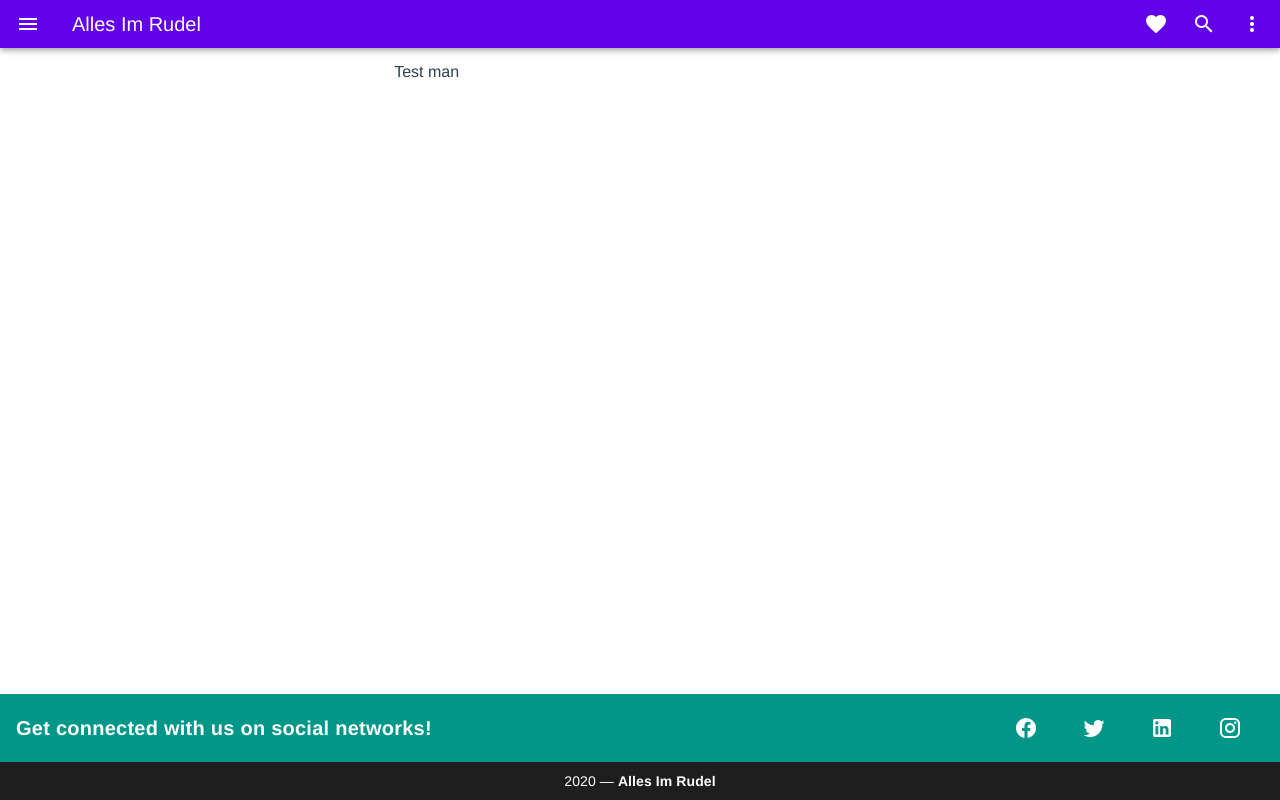
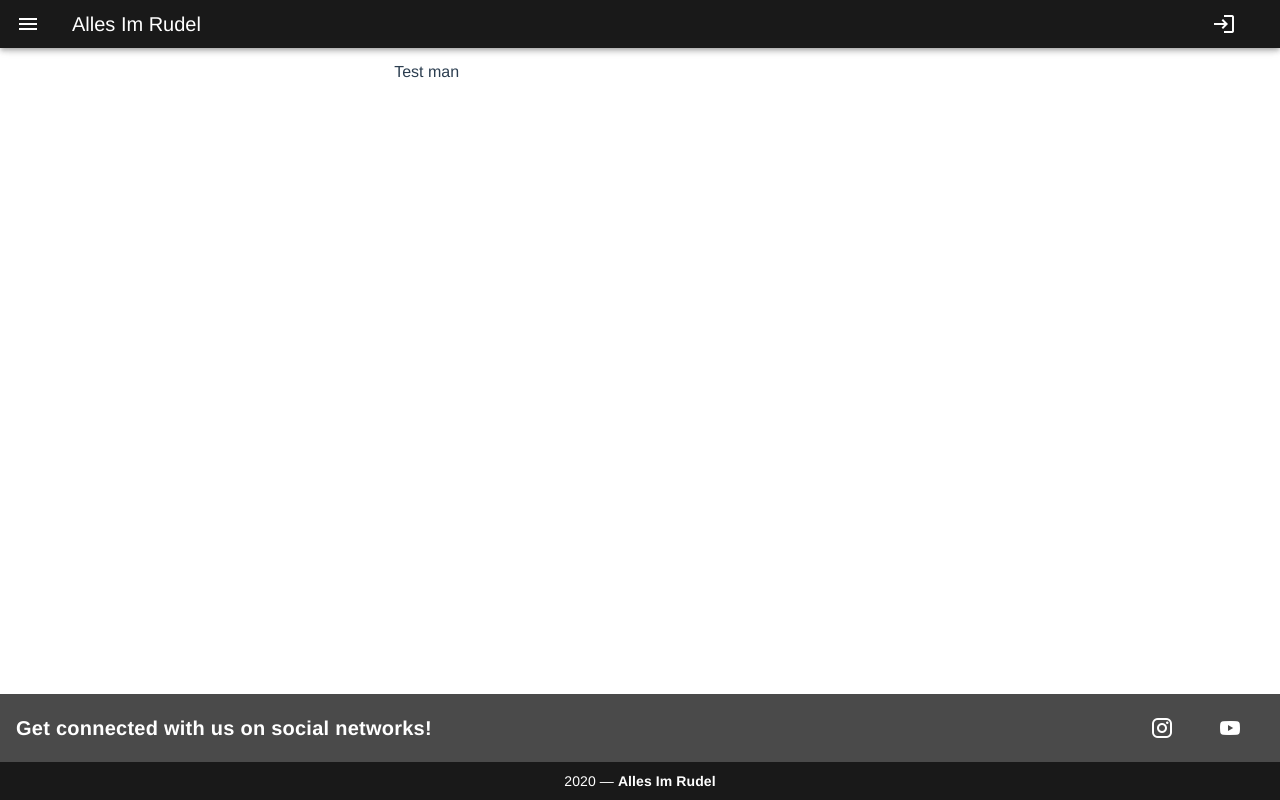
Before and after one commit to Alles-im-Rudel/alles-im-rudel-frontend, a Vue app: page / in a window 1280 px wide. Built offline with nearby package versions, Linux system fonts and the light colour scheme.

Commit message:
Login verbessert Color Nav / Footer

```diff
--- a/src/components/footer/SocialFooter.vue
+++ b/src/components/footer/SocialFooter.vue
@@ -8,23 +8,28 @@
                 flat
                 tile
         >
-            <v-card-title class="teal">
+            <v-card-title class="secondary">
                 <strong class="subheading">Get connected with us on social networks!</strong>
-
                 <v-spacer></v-spacer>
-
                 <v-btn
-                        v-for="icon in icons"
-                        :key="icon"
                         class="mx-4"
                         dark
                         icon
+                        @click="instagram"
                 >
-                    <v-icon size="24px">{{ icon }}</v-icon>
+                    <v-icon size="24px">mdi-instagram</v-icon>
+                </v-btn>
+                <v-btn
+                        class="mx-4"
+                        dark
+                        icon
+                        @click="youtube"
+                >
+                    <v-icon size="24px">mdi-youtube</v-icon>
                 </v-btn>
             </v-card-title>
 
-            <v-card-text class="py-2 white--text text-center">
+            <v-card-text class="py-2 white--text text-center primary">
                 {{ new Date().getFullYear() }} — <strong>Alles Im Rudel</strong>
             </v-card-text>
         </v-card>
@@ -32,13 +37,17 @@
 </template>
 <script>
     export default {
-        data: () => ({
-            icons: [
-                'mdi-facebook',
-                'mdi-twitter',
-                'mdi-linkedin',
-                'mdi-instagram',
-            ],
-        }),
+        data() {
+            return {}
+        },
+
+        methods: {
+            youtube() {
+                window.open("https://www.youtube.com/channel/UCPNIzEtVBgS5cu6ak_FkjDQ", "_blank");
+            },
+            instagram() {
+                window.open("https://www.instagram.com/allesimrudel/?hl=de", "_blank");
+            }
+        }
     }
 </script>
--- a/src/components/navigation/Navigation.vue
+++ b/src/components/navigation/Navigation.vue
@@ -1,7 +1,7 @@
 <template>
     <div>
         <v-app-bar
-                color="deep-purple accent-4"
+                color="primary"
                 dense
                 dark
         >
@@ -11,15 +11,18 @@
 
             <v-spacer></v-spacer>
 
-            <v-btn icon>
-                <v-icon>mdi-heart</v-icon>
-            </v-btn>
-
-            <v-btn icon>
-                <v-icon>mdi-magnify</v-icon>
+            <v-btn
+                   v-if="!isAuth"
+                    class="mx-4"
+                    dark
+                    icon
+                    @click="goToLogin"
+            >
+                <v-icon>mdi-login</v-icon>
             </v-btn>
 
             <v-menu
+                    v-if="isAuth"
                     left
                     bottom
             >
@@ -35,77 +38,22 @@
 
                 <v-list>
                     <v-list-item
-                            v-for="n in 5"
-                            :key="n"
-                            @click="() => {}"
+                            @click="logout()"
                     >
-                        <v-list-item-title>Option {{ n }}</v-list-item-title>
+                        <v-list-item-title>Logout</v-list-item-title>
+                    </v-list-item>
+                    <v-list-item
+                            @click="goToMyAccount()"
+                    >
+                        <v-list-item-title>Mein Account</v-list-item-title>
                     </v-list-item>
                 </v-list>
             </v-menu>
         </v-app-bar>
     </div>
 </template>
-<!--<template>
-    <section>
-        <section v-if="isAuth">
-            <v-navigation-drawer
-                    :value="navigationItemDrawer"
-                    app
-                    temporary
-                    right
-                    width="400"
-                    @input="SET_NAVIGATION_ITEM_DRAWER($event)"
-            >
-                <navigation-item-drawer />
-            </v-navigation-drawer>
-        </section>
-
-        <v-app-bar
-                app
-                height="100"
-                extension-height="auto"
-                fixed
-                clipped-right
-                absolute
-        >
-            <v-toolbar-title class="headline">
-                <router-link to="/">
-                    <picture>
-                        <source
-                                class="header-logo"
-                                srcset="@/assets/logo.svg"
-                                type="image/svg+xml"
-                        />
-                        <img
-                                width="75"
-                                class="header-logo"
-                                src="@/assets/logo.png"
-                                alt="company-image"
-                        />
-                    </picture>
-                </router-link>
-            </v-toolbar-title>
-            <v-spacer />
-            <section v-if="isAuth">
-                <v-btn color="accent" fab text href="#" @click="extended = !extended">
-                    <v-icon>fa-search</v-icon>
-                </v-btn>
-                <v-btn
-                        color="accent"
-                        fab
-                        text
-                        href="#"
-                        @click.stop="SET_NAVIGATION_ITEM_DRAWER(!navigationItemDrawer)"
-                >
-                    <v-icon>fa-cog</v-icon>
-                </v-btn>
-            </section>
-        </v-app-bar>
-    </section>
-</template>-->
 <script>
-    import {mapGetters, mapMutations} from 'vuex';
+    import {mapGetters, mapActions} from 'vuex';
 
     export default {
         data() {
@@ -115,15 +63,16 @@
             };
         },
         computed: {
-            ...mapGetters('navigation', [
-                'navigationItemDrawer',
-            ]),
             ...mapGetters('auth', ['isAuth']),
         },
         methods: {
-            ...mapMutations('navigation', [
-                'SET_NAVIGATION_ITEM_DRAWER'
-            ])
+            ...mapActions('auth', ['logout']),
+            goToLogin() {
+                this.$router.push({name: 'login'})
+            },
+            goToMyAccount() {
+                this.$router.push({name: 'dasboard'})
+            }
         }
     };
 </script>
--- a/src/plugins/vuetify.js
+++ b/src/plugins/vuetify.js
@@ -1,7 +1,30 @@
 import Vue from 'vue';
-import Vuetify from 'vuetify/lib';
+import Vuetify from 'vuetify/lib/framework';
 
 Vue.use(Vuetify);
-
 export default new Vuetify({
+    theme: {
+        dark: false,
+        themes: {
+            light: {
+                primary: '#191919',
+                secondary: '#4A4A4A',
+                muted: '#FFF999',
+                accent: '#000000',
+                error: '#F44336',
+                info: '#FF5500',
+                success: '#4CAF50',
+                warning: '#DBBB00'
+            },
+            dark: {
+                primary: '#FF5500',
+                secondary: '#FFF100',
+                accent: '#000000',
+                error: '#F44336',
+                info: '#FF5500',
+                success: '#4CAF50',
+                warning: '#DBBB00'
+            }
+        }
+    }
 });
--- a/src/store/modules/auth.js
+++ b/src/store/modules/auth.js
@@ -5,6 +5,7 @@ const state = {
     user: null,
     permissions: null,
     navigationItems: null,
+    isLoadingAuth: false,
 };
 
 const getters = {
@@ -12,6 +13,7 @@ const getters = {
     user: state => state.user,
     permissions: state => state.permissions,
     navigationItems: state => state.navigationItems,
+    isLoadingAuth: state => state.isLoadingAuth,
 };
 
 const mutations = {
@@ -31,12 +33,17 @@ const mutations = {
     },
     SET_NAVIGATION_ITEMS(state, navigationItems) {
         state.navigationItems = navigationItems;
+    },
+    SET_IS_LOADING_AUTH(state, isLoadingAuth) {
+        state.isLoadingAuth = isLoadingAuth;
     }
 };
 
 const actions = {
     login({commit}, loginForm) {
+        commit('SET_IS_LOADING_AUTH', true);
         this.isLoading = true;
+        return new Promise((resolve, reject) => {
         axios.get('/sanctum/csrf-cookie').then(() => {
             axios.post('login', loginForm)
                 .then(() => {
@@ -46,17 +53,25 @@ const actions = {
                             /*commit('SET_PERMISSIONS', response.data.permissions);
                             commit('SET_NAVIGATION_ITEMS', response.data.navigation_items);*/
                             commit('SET_IS_AUTH', true);
+                            resolve(response);
                         })
                 })
                 .catch(error => {
-                        console.log(error)
+                    commit('UNSET_AUTH');
+                    reject(error);
+                }).finally(() => {
+                commit('SET_IS_LOADING_AUTH', false);
+            });
         });
     });
     },
     logout({commit}) {
+        commit('SET_IS_LOADING_AUTH', true);
         axios.post('/logout').then(() => {
             commit('UNSET_AUTH');
             window.location.reload();
+        }).finally(() => {
+            commit('SET_IS_LOADING_AUTH', false);
         })
     },
     getUser({commit}) {
--- a/src/views/LoginForm.vue
+++ b/src/views/LoginForm.vue
@@ -10,6 +10,8 @@
                                     v-model="form.email"
                                     required
                                     label="Benutzername"
+                                    :error="hasErrors('email')"
+                                    :error-messages="getErrors('email')"
                             />
                             <v-text-field
                                     v-model="form.password"
@@ -20,7 +22,7 @@
                         </form>
                     </v-card-text>
                     <v-card-actions>
-                        <v-btn @click="submit">Login</v-btn>
+                        <v-btn @click="submit" @keydown.enter.native="submit" :loading="isLoadingAuth">Login</v-btn>
                     </v-card-actions>
                 </v-card>
             </v-col>
@@ -29,7 +31,7 @@
 </template>
 
 <script>
-    import {mapActions} from 'vuex';
+    import {mapActions, mapGetters} from 'vuex';
     import ValidationErrors from '../mixins/ValidationErros'
 
     export default {
@@ -45,26 +47,24 @@
                 errors: {},
             }
         },
+        computed: {
+            ...mapGetters('auth', ['isLoadingAuth']),
+        },
         methods: {
             ...mapActions('auth', ['login']),
             submit() {
                 this.clearErrors();
                 this.login(this.form)
-                    .then(response => {
-                        this.$root.$snackbar.open(response.data.message);
+                    .then(() => {
                         this.$router.push({name: 'dashboard'});
-                        this.getUser();
                     })
                     .catch(error => {
+                        console.log(error);
                         this.syncErrors(error);
-                        if (error.response.data.message) {
-                            this.errorMessage = error.response.data.message;
-                        }
                     })
-                    .finally(() => (this.isLoading = false));
-            },
-            getUser() {
-
+                    .finally(() => {
+                        this.isLoading = false;
+                    });
             }
         }
     }
```
Also changed, not shown: src/style/variables.scss (added, +8 -0 lines). Lines whose indentation alone changed are shown as unchanged.
